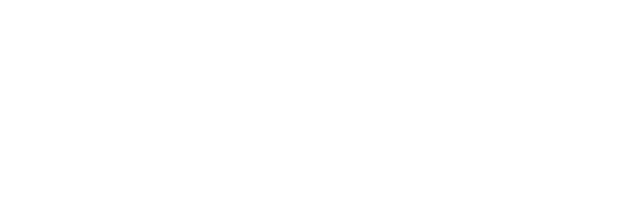
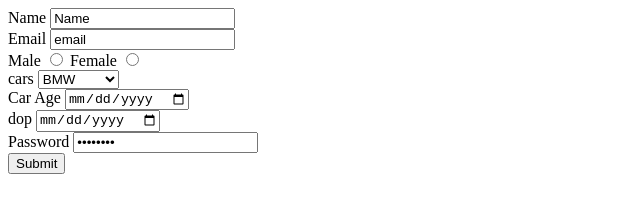
Before and after one commit to acciojob/signup-form-car-zaidloni, a website: page main.html in a window 1280 px wide. Shown: the whole page, without its empty margins (0-640 px from the left). Drawn offline with Linux system fonts and the light colour scheme.

Commit message:
created a submission

```diff
--- a/main.html
+++ b/main.html
@@ -8,6 +8,31 @@
 
 <body>
 	<!-- the entire body must be written by student -->
+
+	<form method="post">
+		<label for="name">Name</label>
+		<input type="text" id="name" value="Name" placeholder="Name" required><br>
+		<label for="email">Email</label>
+		<input type="email" id="email" value="email" placeholder="Email" required><br>
+		<label for="male">Male</label>
+		<input type="radio" name="gender" value="male" required>
+		<label for="female">Female</label>
+		<input type="radio" name="gender" value="Female" required><br>
+		<label for="cars">cars</label>
+		<select id="cars">
+			<option>BMW</option>
+			<option>Audi</option>
+			<option>Mercedez</option>
+		</select><br>
+		<label for="carage">Car Age</label>
+		<input id="carage" type="date" value="Car Age" required><br>
+		<label for="dop">dop</label>
+		<input id="dop" type="date" value="dop" required><br>
+		<label for="password">Password</label>
+		<input type="password" id="password" value="Password" placeholder="Password" required><br>
+		<button type="submit">Submit</button>
+	</form>
+
     <script type="text/javascript" src="./script.js">
 </script>
 
```
